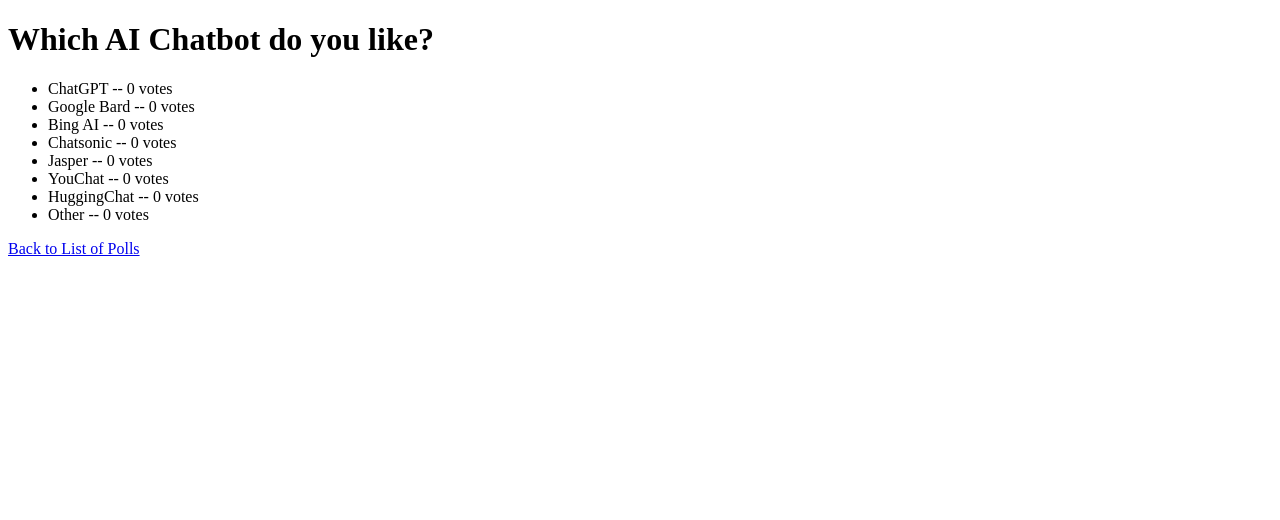
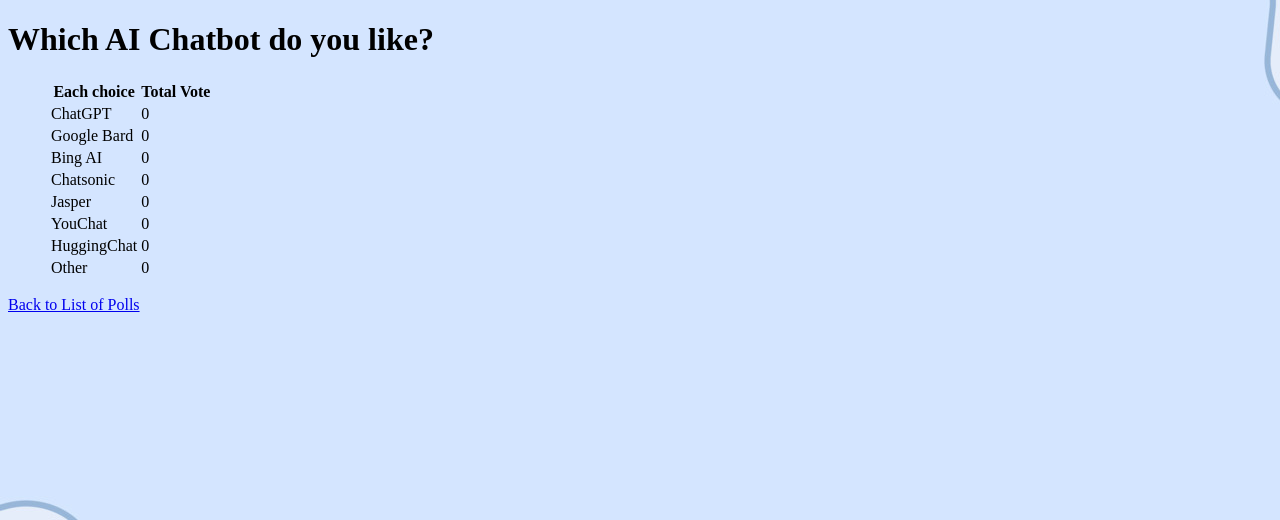
Before and after one commit to Pichayanon/ku-polls, a Django app: page /polls/2/results/ in a window 1280 px wide. Shown: the top 520 px of the page. Run offline with Django 4.2, Linux system fonts and the light colour scheme; data comes from the database, SQL or seed files in the repository.

Commit message:
Improve appearance

```diff
--- a/polls/templates/polls/detail.html
+++ b/polls/templates/polls/detail.html
@@ -3,6 +3,8 @@
 <head>
     <meta charset="UTF-8">
     <title>Detail</title>
+    {% load static %}
+     <link rel="stylesheet" href="{% static 'polls/style.css' %}">
 </head>
 <body>
     {% if messages %}
--- a/polls/templates/polls/results.html
+++ b/polls/templates/polls/results.html
@@ -3,6 +3,8 @@
 <head>
     <meta charset="UTF-8">
     <title>Results</title>
+    {% load static %}
+     <link rel="stylesheet" href="{% static 'polls/style.css' %}">
 </head>
 <body>
     {% if messages %}
@@ -14,9 +16,19 @@
     {% endif %}
     <h1>{{ question.question_text }}</h1>
     <ul>
-    {% for choice in question.choice_set.all %}
-        <li>{{ choice.choice_text }} -- {{ choice.votes }} vote{{ choice.votes|pluralize }}</li>
-    {% endfor %}
+
+        <table>
+            <tr>
+                <th>Each choice</th>
+                <th>Total Vote</th>
+            </tr>
+            {% for choice in question.choice_set.all %}
+            <tr>
+                <td>{{ choice.choice_text }}</td>
+                <td>{{ choice.votes }}</td>
+            </tr>
+            {% endfor %}
+        </table>
     </ul>
     <a href="{% url 'polls:index' %}">Back to List of Polls</a>
 </body>
```
Also changed, not shown: polls/templates/polls/index.html (+12 -4 lines).
